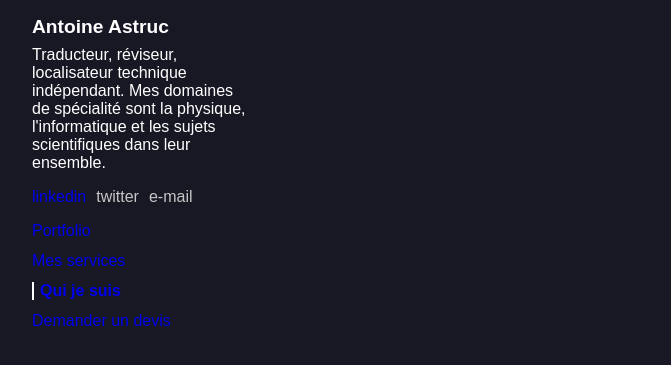
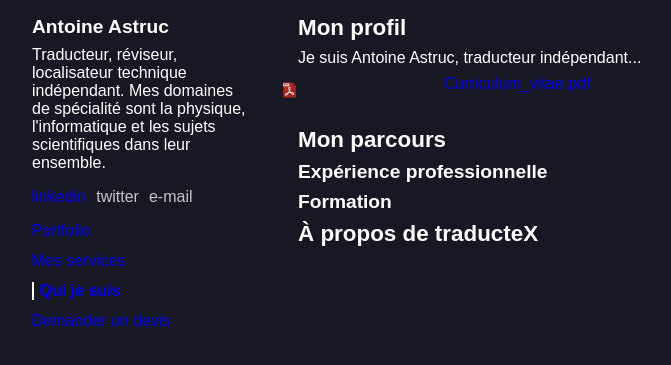
Before and after one commit to Antoine4577/Antoine4577.github.io, a plain HTML site: page me.html in a window 1280 px wide. Shown: the part 253-618 px from the top of the page, without its empty margins (278-949 px from the left). Drawn offline with Linux system fonts and the light colour scheme.

```diff
--- a/me.html
+++ b/me.html
@@ -28,6 +28,20 @@
       <main>
         <div class="corps">
           <img class="marque" src="contenu/marque.png" alt="marqueatt">
+            <div class="services">
+              <p class="typeservice">Mon profil</p>
+            <p class="descripservice">Je suis Antoine Astruc, traducteur indépendant...</p>
+              <div class="lienicone">
+                <a href="contenu/cv_fr.pdf"><img class="pdf" src="contenu/pdf.svg" alt="CV"></a>
+                <p class="descripservicefin"><a href="contenu/cv_fr.pdf">Curriculum_vitae.pdf</a></p>
+              </div>
+              <p class="typeservice">Mon parcours</p>
+              <p class="nomservice">Expérience professionnelle</p>
+              <p class="nomservice">Formation</p>
+              <p class="typeservice">À propos de traducteX</p>
+
+            </div>
+
         </div>
       </main>
     </div>
--- a/style.css
+++ b/style.css
@@ -225,5 +225,14 @@
 width: 30px;
 height: 18px;
 margin-right: 20px;
-
 }
+.pdf
+{
+    width: 15px;
+    height: 30px;
+}
+.lienicone
+{
+    display: flex;
+    justify-content: right;
+}
```
Also changed, not shown: services.html (+3 -3 lines), contenu/pdf.svg (added), 1 other file.
